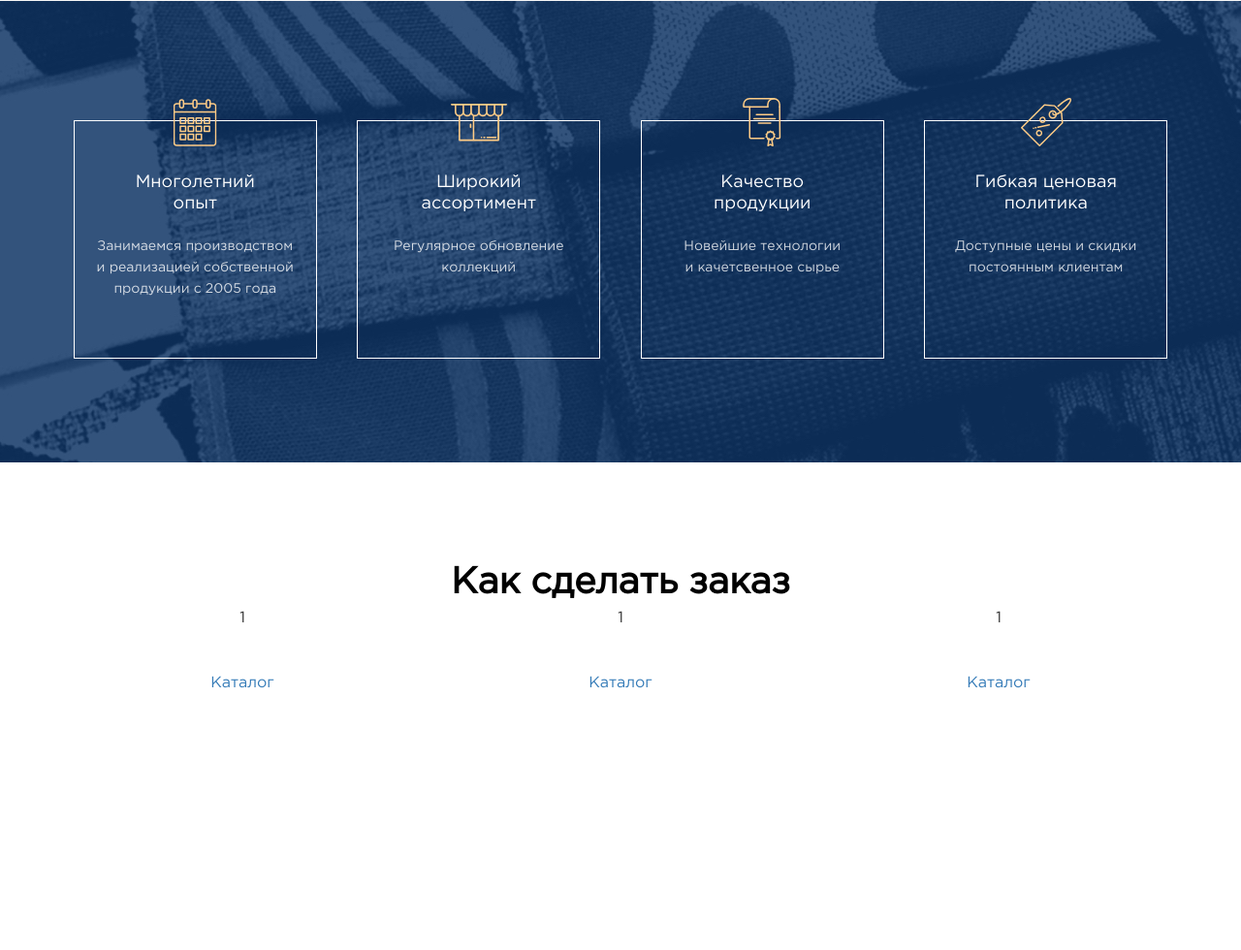
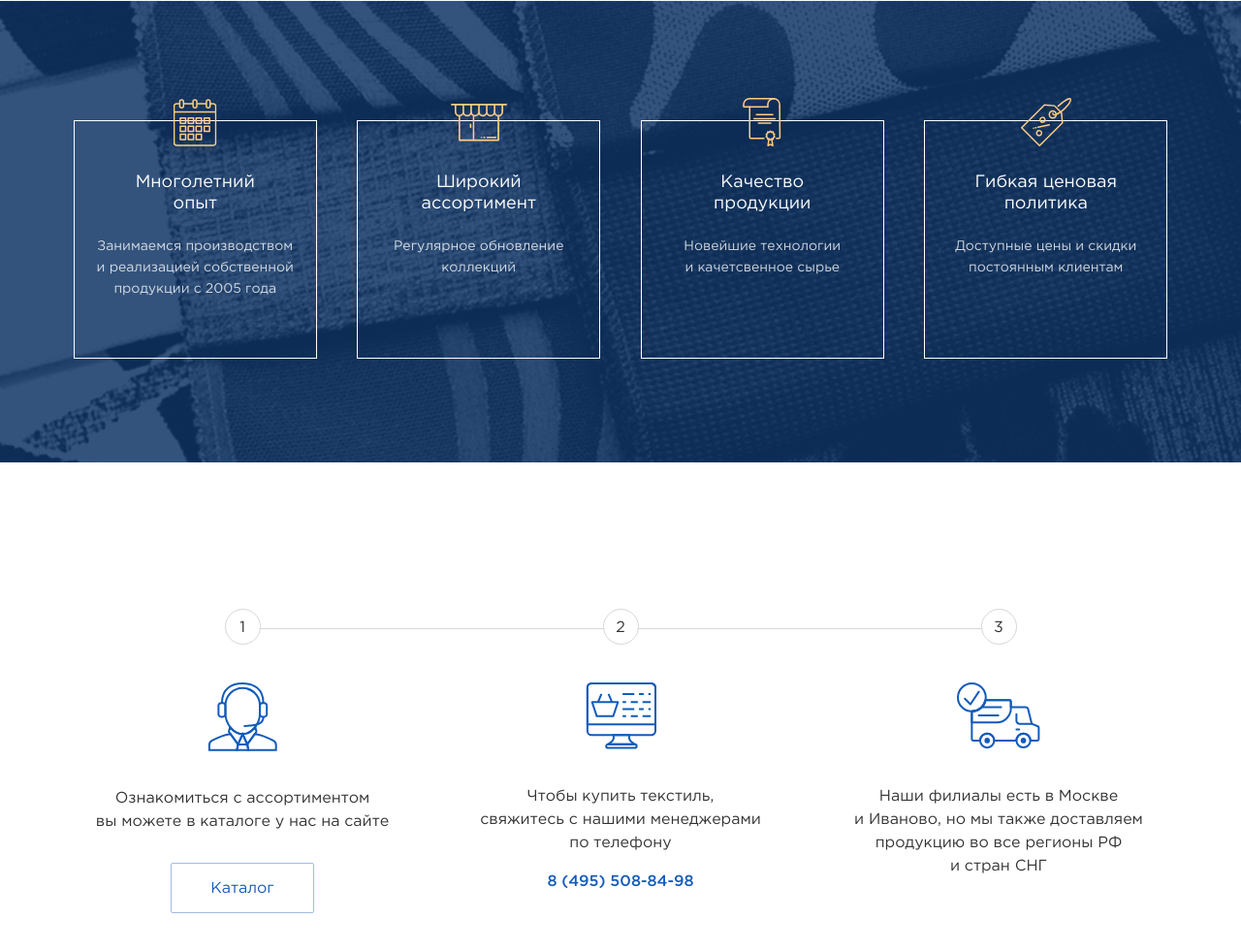
Before and after one commit to wrqqq/vian-landing, a website: page app/index.html in a window 1280 px wide. Shown: the part 1806-2786 px from the top of the page at 97% size. Before the commit the page ends 2524 px from the top, so only its background shows below. Drawn offline with Linux system fonts and the light colour scheme.

Commit message:
Order rules section

```diff
--- a/app/index.html
+++ b/app/index.html
@@ -204,37 +204,34 @@
 		<!--order section-->
 		<div class="order_section">
 			<div class="container">
-				<div class="row">
-					<h2 class="order_section_title">Как сделать заказ</h2>
-					<div class="order_section_list">
-						<div class="col-md-4">
+					<div class="order_section_list row">
+						<div class="col-md-4 col-sm-4">
 							<div class="order_section_list_item">
 								<div class="order_section_list_item_number">1</div>
-								<img src="" alt="">
+								<img src="img/order1.svg" alt="">
 								<p class="order_section_list_item_text">
-
+									Ознакомиться с ассортиментом<br> вы можете в каталоге у нас на сайте
 								</p>
 								<a href="#" class="order_section_list_item_button">Каталог</a>
 							</div>
 						</div>
-						<div class="col-md-4">
+						<div class="col-md-4 col-sm-4">
 							<div class="order_section_list_item">
-								<div class="order_section_list_item_number">1</div>
-								<img src="" alt="">
+								<div class="order_section_list_item_number">2</div>
+								<img src="img/order2.svg" alt="">
 								<p class="order_section_list_item_text">
-
+									Чтобы купить текстиль,<br> свяжитесь с нашими менеджерами<br> по телефону
 								</p>
-								<a href="#" class="order_section_list_item_button">Каталог</a>
+								<div class="order_section_list_item_phone">8 (495) 508-84-98</div>
 							</div>
 						</div>
-						<div class="col-md-4">
+						<div class="col-md-4 col-sm-4">
 							<div class="order_section_list_item">
-								<div class="order_section_list_item_number">1</div>
-								<img src="" alt="">
+								<div class="order_section_list_item_number">3</div>
+								<img src="img/order3.svg" alt="">
 								<p class="order_section_list_item_text">
-
+									Наши филиалы есть в Москве<br> и Иваново, но мы также доставляем продукцию во все регионы РФ<br> и стран СНГ
 								</p>
-								<a href="#" class="order_section_list_item_button">Каталог</a>
 							</div>
 						</div>
 					</div>
--- a/sass/_media.sass
+++ b/sass/_media.sass
@@ -108,6 +108,22 @@
 					width: 35%
 				&:before
 					width: 35%
+	.order_section
+		&_list
+			&:after
+				display: none
+			&_item
+				margin-bottom: 90px
+				img
+					margin-top: 10px
+				&_number
+					font-size: 42px !important
+					width: 100px !important
+					height: 100px !important
+					line-height: 100px
+					margin-bottom: 20px
+				&_text
+					font-size: 28px
 
 /* Extra Small Devices, Phones */
 @media only screen and (max-width : 480px)
--- a/sass/main.sass
+++ b/sass/main.sass
@@ -161,6 +161,7 @@ body textarea:required:valid
 
 .order_section
 	padding-top: 102px
+	padding-bottom: 120px
 	&_title
 		text-align: center
 		font-family: 'Gotham', sans-serif
@@ -169,15 +170,61 @@ body textarea:required:valid
 		line-height: 1.21
 		margin: 0
 	&_list
+		margin-top: 49px
+		position: relative
+		z-index: 1
+		&:after
+			position: absolute
+			content: ''
+			height: 1px
+			width: 65%
+			left: 50%
+			transform: translate(-50%, 0)
+			background-color: #d7d7d7
+			top: 20px
+			z-index: 1
 		&_item
 			text-align: center
 			&_number
+				position: relative
 				font-size: 16px
+				width: 37px
+				height: 37px
+				border-radius: 50%
+				margin: auto
+				border: 1px solid #d7d7d7
+				vertical-align: middle
+				line-height: 37px
+				z-index: 5
+				background-color: #FFF
 			img
+				margin-top: 39px
 
 			&_text
-
+				font-size: 16px
+				line-height: 1.5
+				margin: 0
+				margin-top: 37px
 			&_button
+				color: #135bbb
+				text-decoration: none
+				padding: 13px 40px 11px 40px
+				border: solid 1px rgba(18, 91, 187, 0.4)
+				border-radius: 2px
+				margin: auto
+				text-align: center
+				display: inline-block
+				margin-top: 30px
+				&:hover
+					text-decoration: none
+					color: #135bbb
+			&_phone
+				font-family: 'GothamMed', sans-serif
+				font-size: 16px
+				font-weight: 500
+				line-height: 1.13
+				color: #135bbb
+				margin-top: 19px
 
 
 
```
Also changed, not shown: app/css/main.min.css, app/img/order1.svg (added), app/img/order2.svg (added), app/img/order3.svg (added).
